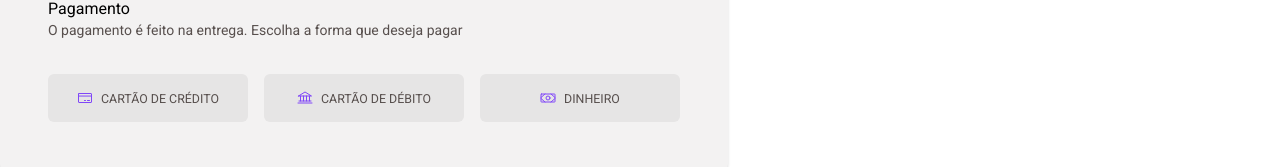
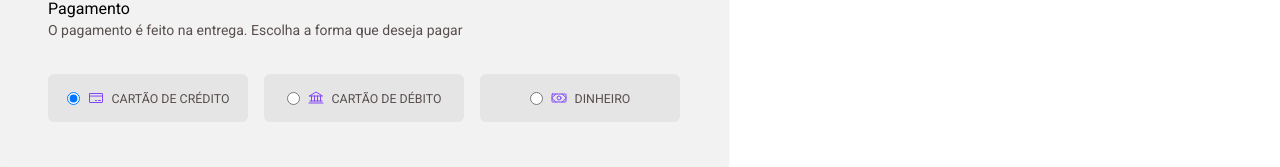
Before and after one commit to gabrielviol/coffee-delivery, a React (Vite) app in the folder coffee-delivery/: page /checkout in a window 1280 px wide. Shown: the part 677-844 px from the top of the page. Built offline with nearby package versions, Linux system fonts and the light colour scheme.

Commit message:
Adição de forma de pagamento ok

```diff
--- a/coffee-delivery/src/pages/Checkout/components/Address/index.tsx
+++ b/coffee-delivery/src/pages/Checkout/components/Address/index.tsx
@@ -27,7 +27,18 @@ export function Address() {
   const { items } = useContext(useCart);
 
 
-  const { register, handleSubmit, watch } = useForm()
+  const { register, handleSubmit, watch } = useForm({
+    defaultValues: {
+      cep: '',
+      rua: '',
+      cidade: '',
+      numero: '',
+      uf: '',
+      complemento: '',
+      bairro: '',
+      pagamento: 'credito' || 'debito' || 'dinheiro',
+    }
+  })
 
   const { addAddress } = useContext(useCart);
 
@@ -44,25 +55,19 @@ export function Address() {
 
   const total = frete + totalItens
 
-  function handleChangeAddress(address: any){
+  function handleChangeAddress(address: any) {
     const attAddress = [...upAddress, address];
     setUpAddress(attAddress);
 
   }
-  function handleCreateAddress(address: AddressInfo) {
-    addAddress({
-      cep: address.cep,
-      rua: address.rua,
-      numero: address.numero,
-      cidade: address.cidade,
-      complemento: address.complemento,
-      pagamento: selectedPaymentType,
-      uf: address.uf
-  })
+  function handleCreateAddress(address: any) {
+    addAddress(
+      address
+    )
     console.log(address)
   }
 
-  function handlePaymentType(type: PaymentType){
+  function handlePaymentType(type: PaymentType) {
     setSelectedPaymentType(type)
   }
 
@@ -140,21 +145,25 @@ export function Address() {
           <p>Pagamento</p>
           <span>O pagamento é feito na entrega. Escolha a forma que deseja pagar</span>
 
-        <PaymentOptions >
-          <button type="button" onClick={() =>handlePaymentType('credito')}>
+          <PaymentOptions  >
+            <label htmlFor='credito' {...register('pagamento')}>
+              <input type="radio" id="credito" name="pagamento" value='credito' />
               <CreditCard />
               Cartão de Crédito
-          </button>
+            </label>
 
-          <button type="button" onClick={() => handlePaymentType('debito')}>
+            <label htmlFor="debito" {...register('pagamento')}>
+              <input type="radio" id="debito" name="pagamento" value='debito' />
               <Bank />
               Cartão de Débito
-          </button>
+            </label>
 
-          <button type="button" onClick={() => handlePaymentType('dinheiro')}>
+            <label htmlFor="dinheiro" {...register('pagamento')}>
+              <input type="radio" id="dinheiro" name="pagamento" value='dinheiro' />
               <Money />
               Dinheiro
-          </button>
+            </label>
+
           </PaymentOptions>
         </PaymentContainer>
       </div>
--- a/coffee-delivery/src/pages/Checkout/components/Address/styles.ts
+++ b/coffee-delivery/src/pages/Checkout/components/Address/styles.ts
@@ -90,7 +90,8 @@ export const PaymentOptions = styled.div`
   margin-top: 2rem;
   display: flex;
   gap: 1rem;
-  button {
+  label {
+    border: 1px solid black;
     display: flex;
     align-items: center;
     justify-content: center;
@@ -114,6 +115,12 @@ export const PaymentOptions = styled.div`
       border: 1px solid ${(props) => props.theme['purple']};
       color: ${(props) => props.theme['purple']};
     }
+
+    input{
+
+    }
+
+
   }
   svg {
     font-size: 1rem;
```
Lines whose indentation alone changed are shown as unchanged.
